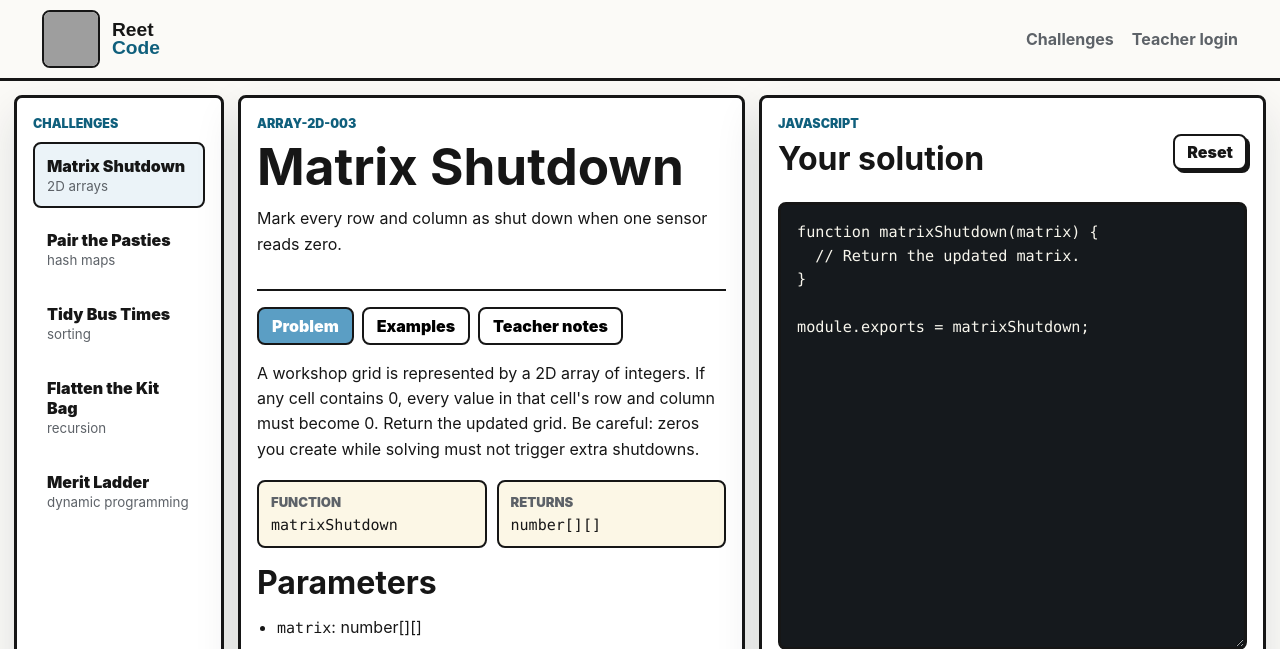
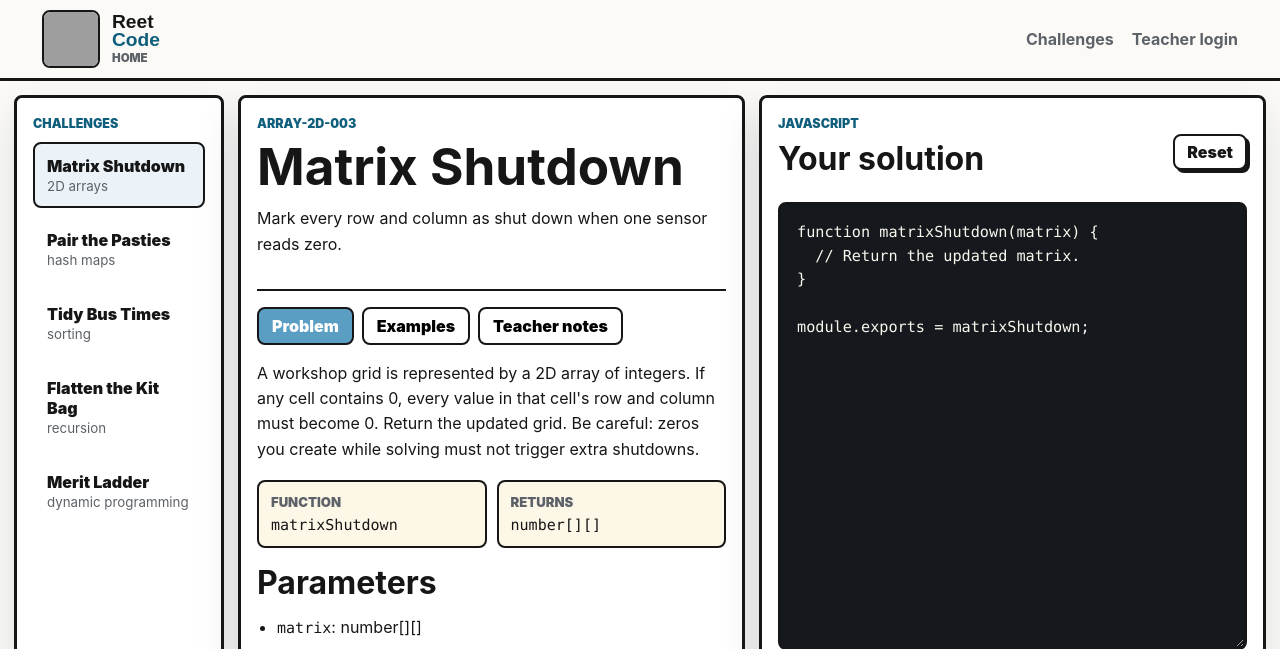
Before and after one commit to tobyStone/reet-code, a Node server app: page /tasks/matrix-shutdown in a window 1280 px wide. Shown: the top 649 px of the page. Run offline with Node 20, Linux system fonts and the light colour scheme; grey boxes are pictures that could not be loaded.

Commit message:
Add home cue to header brand

```diff
--- a/public/css/styles.css
+++ b/public/css/styles.css
@@ -77,8 +77,18 @@ textarea {
   line-height: 0.92;
 }
 
-.brand-text span:last-child {
+.brand-text span:nth-child(2) {
   color: var(--blue-deep);
+}
+
+.brand-home-label {
+  margin-top: 5px;
+  color: var(--muted) !important;
+  font-family: Inter, ui-sans-serif, system-ui, -apple-system, BlinkMacSystemFont, "Segoe UI", sans-serif;
+  font-size: 0.72rem;
+  font-weight: 900;
+  line-height: 1;
+  text-transform: uppercase;
 }
 
 .top-nav {
--- a/src/app.js
+++ b/src/app.js
@@ -41,6 +41,7 @@ app.use(
 
 app.use((req, res, next) => {
   res.locals.user = req.session.user || null;
+  res.locals.currentPath = req.path;
   res.locals.tasks = tasks;
   res.locals.assignedChallenges = getAssignedChallenges();
   res.locals.feedbackVocabulary = feedbackVocabulary;
--- a/views/partials/head.ejs
+++ b/views/partials/head.ejs
@@ -15,6 +15,9 @@
         <span class="brand-text">
           <span>Reet</span>
           <span>Code</span>
+          <% if (currentPath !== '/') { %>
+            <span class="brand-home-label">Home</span>
+          <% } %>
         </span>
       </a>
       <nav class="top-nav" aria-label="Main navigation">
```
